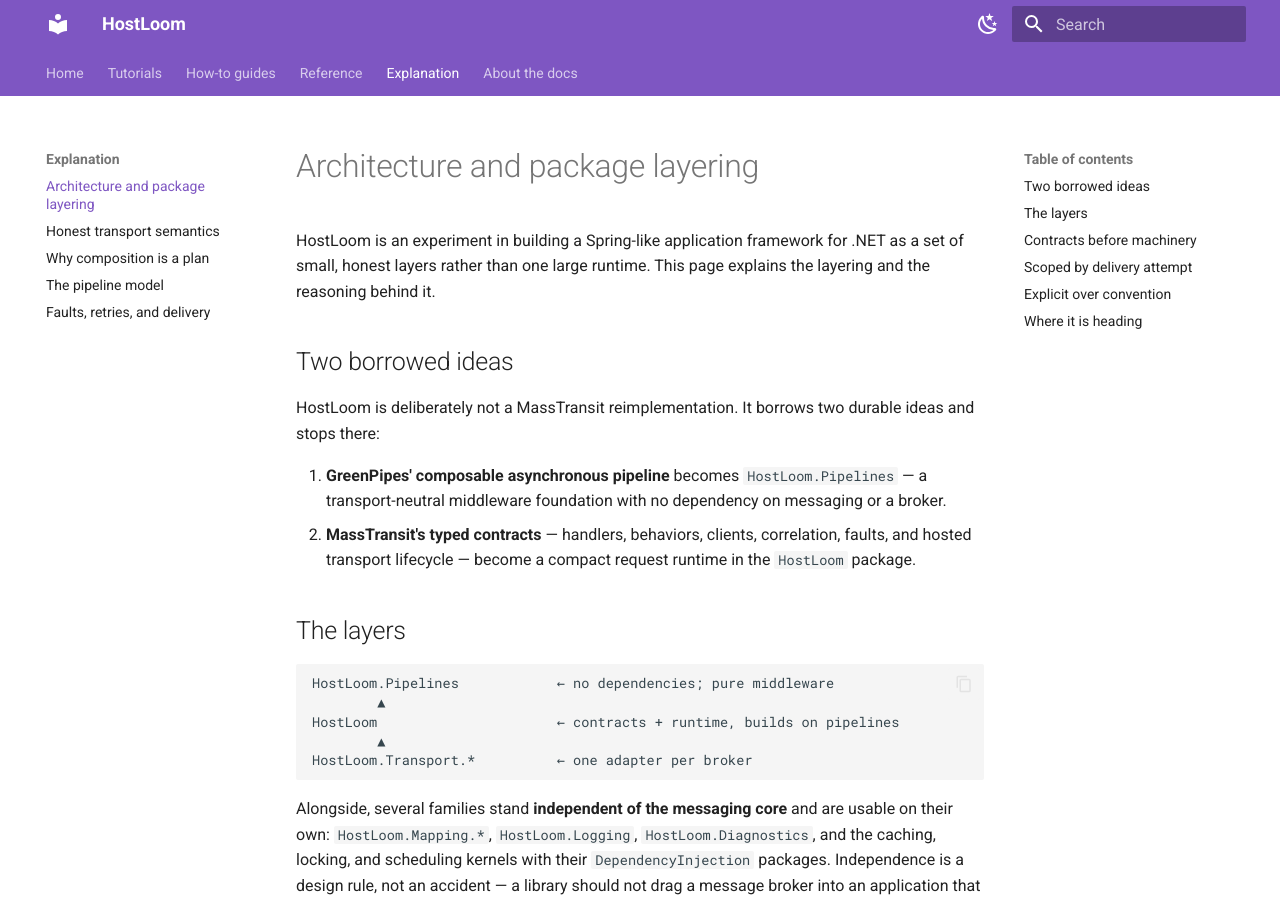
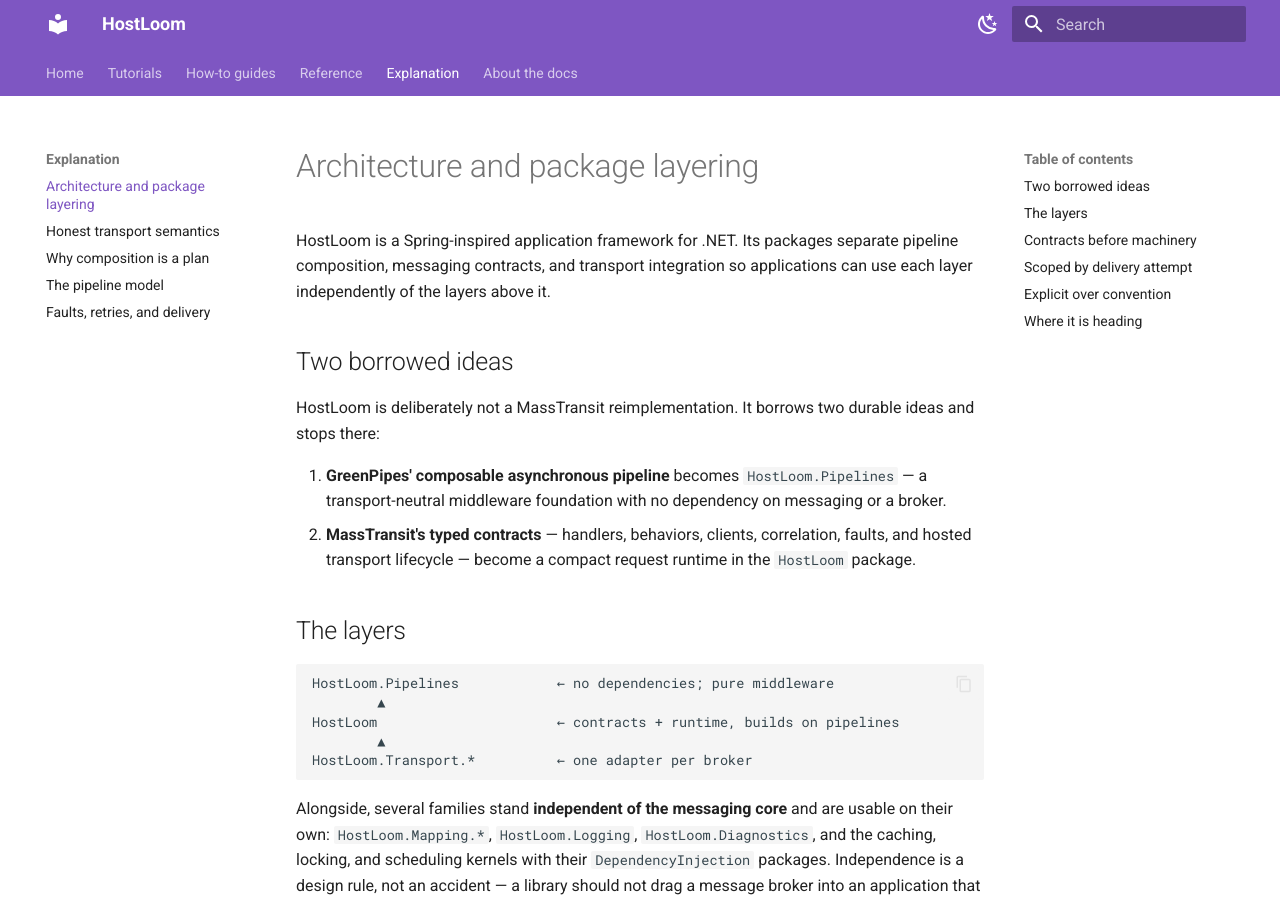
Before and after one commit to kidoz/hostloom, an MkDocs documentation site: the page built from docs/explanation/architecture.md, in a window 1280 px wide and 900 px high. Built offline with MkDocs 1.6.1 and Material for MkDocs 9.7.7, drawn with Linux system fonts in a browser that asks for light colours.

Commit message:
Drop the experimental framing from the public documentation

```diff
--- a/docs/explanation/architecture.md
+++ b/docs/explanation/architecture.md
@@ -1,8 +1,8 @@
 # Architecture and package layering
 
-HostLoom is an experiment in building a Spring-like application framework
-for .NET as a set of small, honest layers rather than one large runtime.
-This page explains the layering and the reasoning behind it.
+HostLoom is a Spring-inspired application framework for .NET. Its packages
+separate pipeline composition, messaging contracts, and transport integration
+so applications can use each layer independently of the layers above it.
 
 ## Two borrowed ideas
 
```
Also changed, not shown: README.md (+1 -1 lines), docs/index.md (+2 -3 lines).
